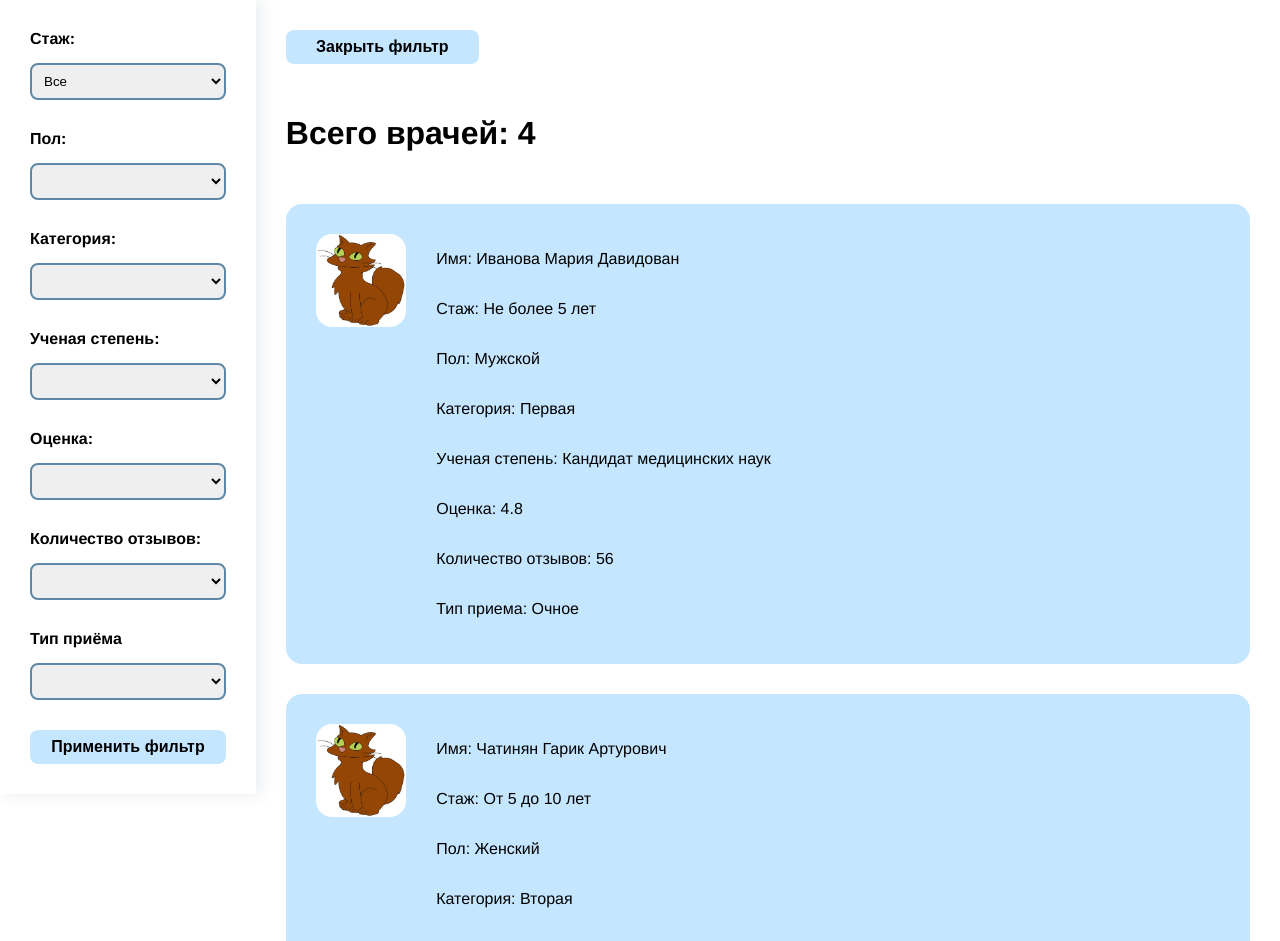
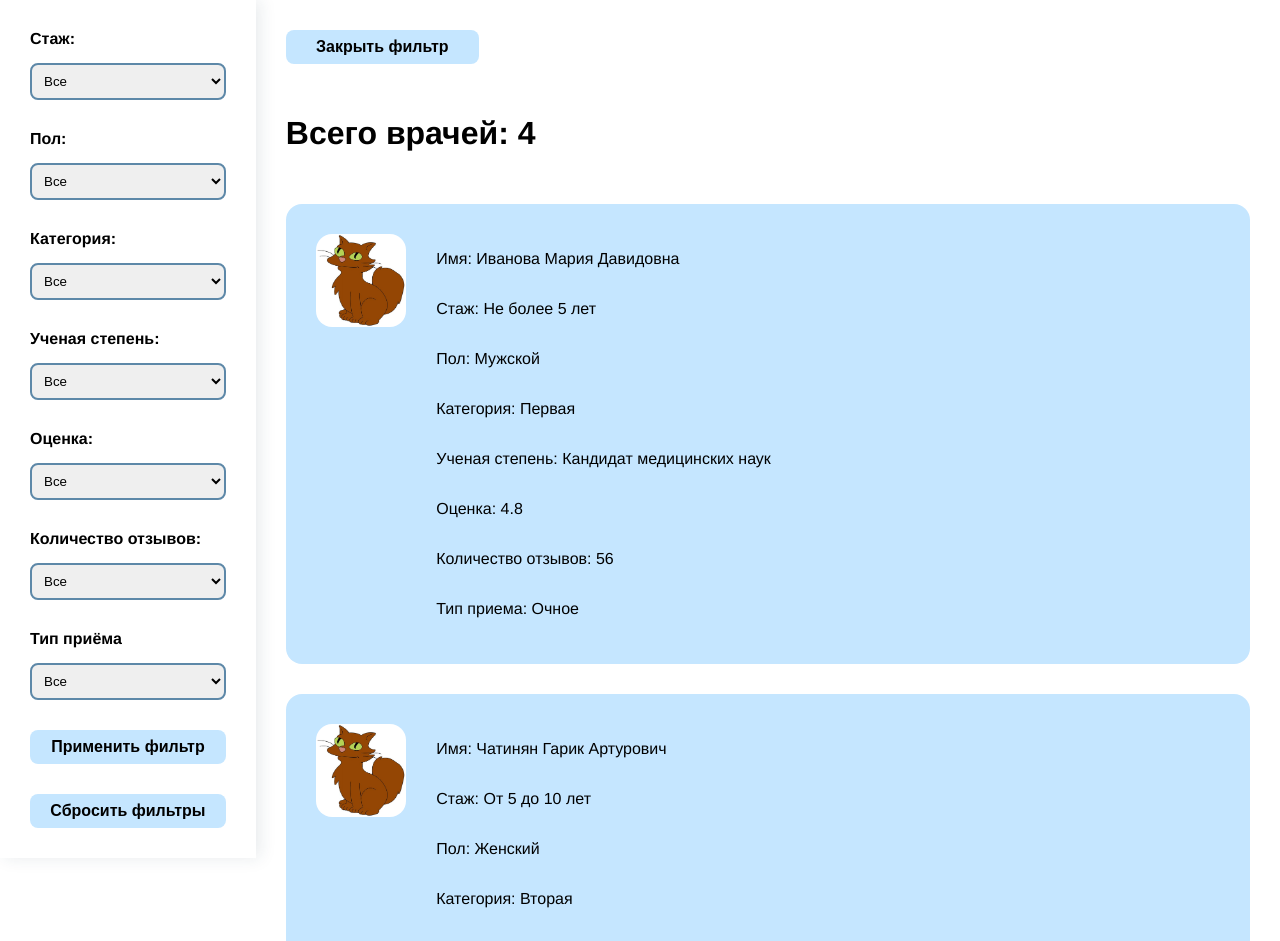
Before and after one commit to vlnt-trsv/filter, a React (Create React App) app: page / in a window 1280 px wide. Shown: the top 941 px of the page. Built offline with nearby package versions, Linux system fonts and the light colour scheme.

Commit message:
fix filter component

```diff
--- a/src/DoctorsData.js
+++ b/src/DoctorsData.js
@@ -14,7 +14,7 @@ class Doctor {
 }
 
 const doctorsData = [
-  new Doctor(1, "Иванова Мария Давидован", "Не более 5 лет", "Мужской", "Первая", "Кандидат медицинских наук", 4.8, 56, "Очное", "../images/ivanov.jpg"),
+  new Doctor(1, "Иванова Мария Давидовна", "Не более 5 лет", "Мужской", "Первая", "Кандидат медицинских наук", 4.8, 56, "Очное", "../images/ivanov.jpg"),
   new Doctor(2, "Чатинян Гарик Артурович", "От 5 до 10 лет", "Женский", "Вторая", "Доктор медицинских наук", 5, 24, "Заочное", "../images/ivanov.jpg"),
   new Doctor(3, "Доктор Анна", "От 5 до 10 лет", "Женский", "Вторая", "Доктор медицинских наук", 2.4, 72, "Заочное", "../images/ivanov.jpg"),
   new Doctor(4, "Доктор Алексей", "Свыше 20 лет", "Мужской", "Первая", "Доктор медицинских наук", 3, 101, "Заочное", "../images/ivanov.jpg"),
--- a/src/FilterComponent.js
+++ b/src/FilterComponent.js
@@ -25,15 +25,26 @@ class FilterComponent extends Component {
       // Если фильтр открыт, закрываем его, и наоборот
       if (this.state.isFilterOpen) {
         filterElement.style.display = "flex";
-        console.log("flex");
       } else {
         filterElement.style.display = "none";
-        console.log("none");
       }
 
       // Инвертируем состояние фильтра
       this.setState({ isFilterOpen: !this.state.isFilterOpen });
     }
+  };
+
+  clearFilter = () => {
+    // Очистить все параметры фильтрации и обновить состояние
+    this.setState({
+      experience: "",
+      gender: "",
+      category: "",
+      academicDegree: "",
+      rating: "",
+      numberOfReviews: "",
+      admissionType: "",
+    });
   };
 
   filterDoctors = () => {
@@ -47,11 +58,11 @@ class FilterComponent extends Component {
       admissionType,
     } = this.state;
 
-    // Параметры филтрации
+    // Параметры фильтрации
 
     const filteredDoctors = doctorsData.filter((doctor) => {
       return (
-        (experience === "Все" || doctor.experience === experience) && // Фильтр по стажу
+        (experience === "" || doctor.experience === experience) && // Фильтр по стажу
         (gender === "" || doctor.gender === gender) && // Фильтр по полу
         (category === "" || doctor.category === category) && // Фильтр по категории
         (academicDegree === "" || doctor.academicDegree === academicDegree) && // Фильтр по ученой степени
@@ -82,33 +93,17 @@ class FilterComponent extends Component {
         "От 10 до 20 лет",
         "Свыше 20 лет",
       ],
-      gender: ["", "Мужской", "Женский"],
-      category: ["", "Первая", "Вторая", "Высшая"],
-      academicDegree: ["", "Бакалавр", "Магистр", "Доктор наук"],
-      rating: ["", "4.5", "4"],
-      numberOfReviews: ["", "Меньше 50", "50-100", "Больше 100"],
-      admissionType: ["", "Очное", "Заочное", "Дистанционное"],
+      gender: ["Все", "Мужской", "Женский"],
+      category: ["Все", "Первая", "Вторая", "Высшая"],
+      academicDegree: ["Все", "Кандидат медицинских наук", "Доктор медицинских наук", "Профессор"],
+      rating: ["Все", "4.5", "4"],
+      numberOfReviews: ["Все", "Меньше 50", "50-100", "Больше 100"],
+      admissionType: ["Все", "Очное", "Заочное", "Дистанционное"],
     };
 
     const countFilteredDoctors = () => {
       return this.state.filteredDoctors.length;
     };
-
-    // let isFilterOpen = false;
-
-    // const toggleFilter = () => {
-    //   const filterElement = document.getElementById("filter");
-
-    //   // Если фильтр открыт, закрываем его, и наоборот
-    //   if (isFilterOpen) {
-    //     filterElement.style.display = "flex";
-    //   } else {
-    //     filterElement.style.display = "none";
-    //   }
-
-    //   // Инвертируем состояние фильтра
-    //   isFilterOpen = !isFilterOpen;
-    // };
 
     return (
       <div className="container">
@@ -129,11 +124,13 @@ class FilterComponent extends Component {
                 ? "Количество отзывов:"
                 : "Тип приёма"}
               <select
+                placeholder="Все"
                 value={this.state[key]}
-                onChange={(e) => this.setState({ [key]: e.target.value })}
+                onChange={(e) => this.setState({ [key]: e.target.value === "Все" ? "" : e.target.value })}
+
               >
                 {commonOptions[key].map((option) => (
-                  <option key={option} value={option}>
+                  <option selected key={option} value={option}>
                     {option}
                   </option>
                 ))}
@@ -142,6 +139,9 @@ class FilterComponent extends Component {
           ))}
           <button type="button" onClick={this.handleFilterChange}>
             Применить фильтр
+          </button>
+          <button type="button" onClick={this.clearFilter}>
+            Сбросить фильтры
           </button>
         </div>
 
```
